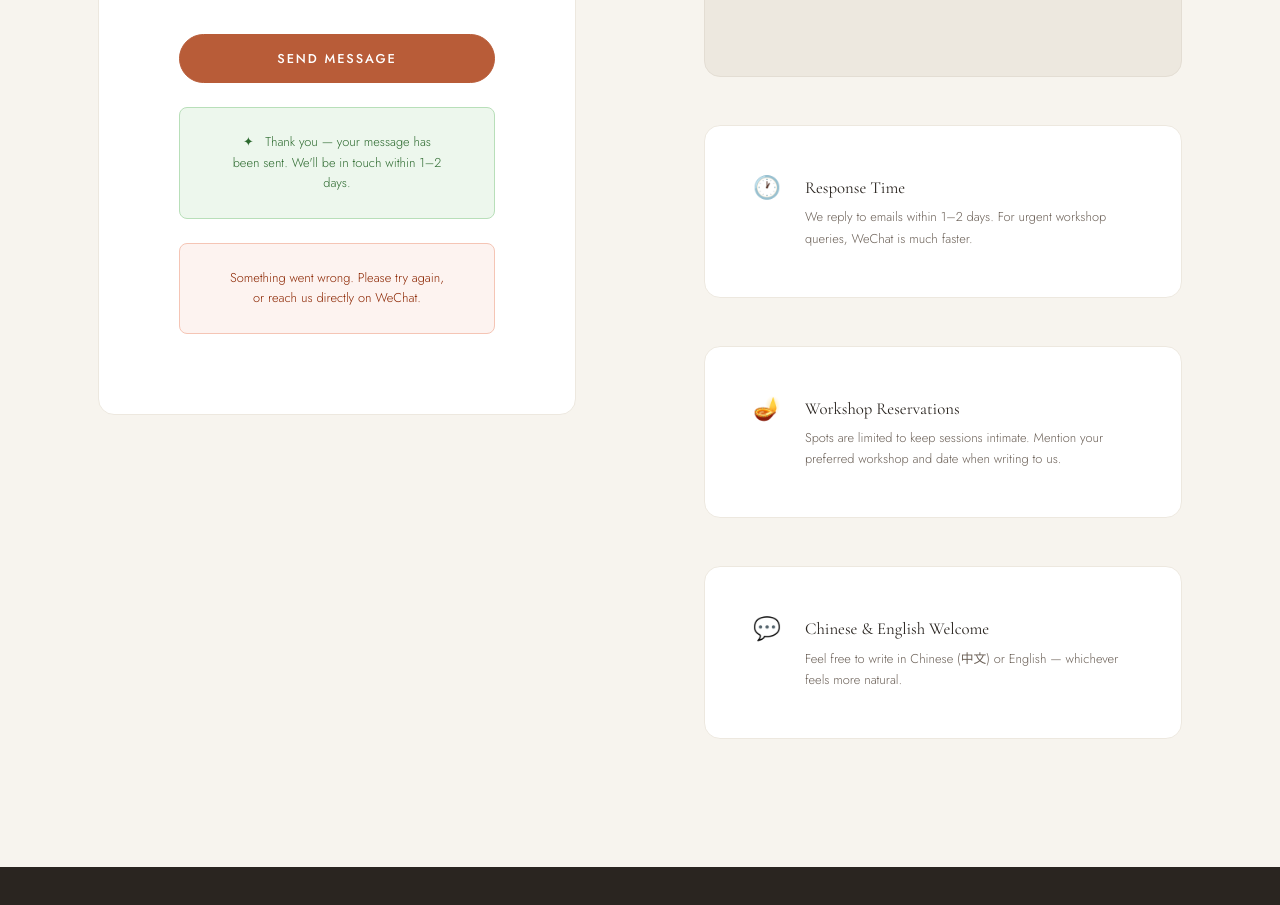
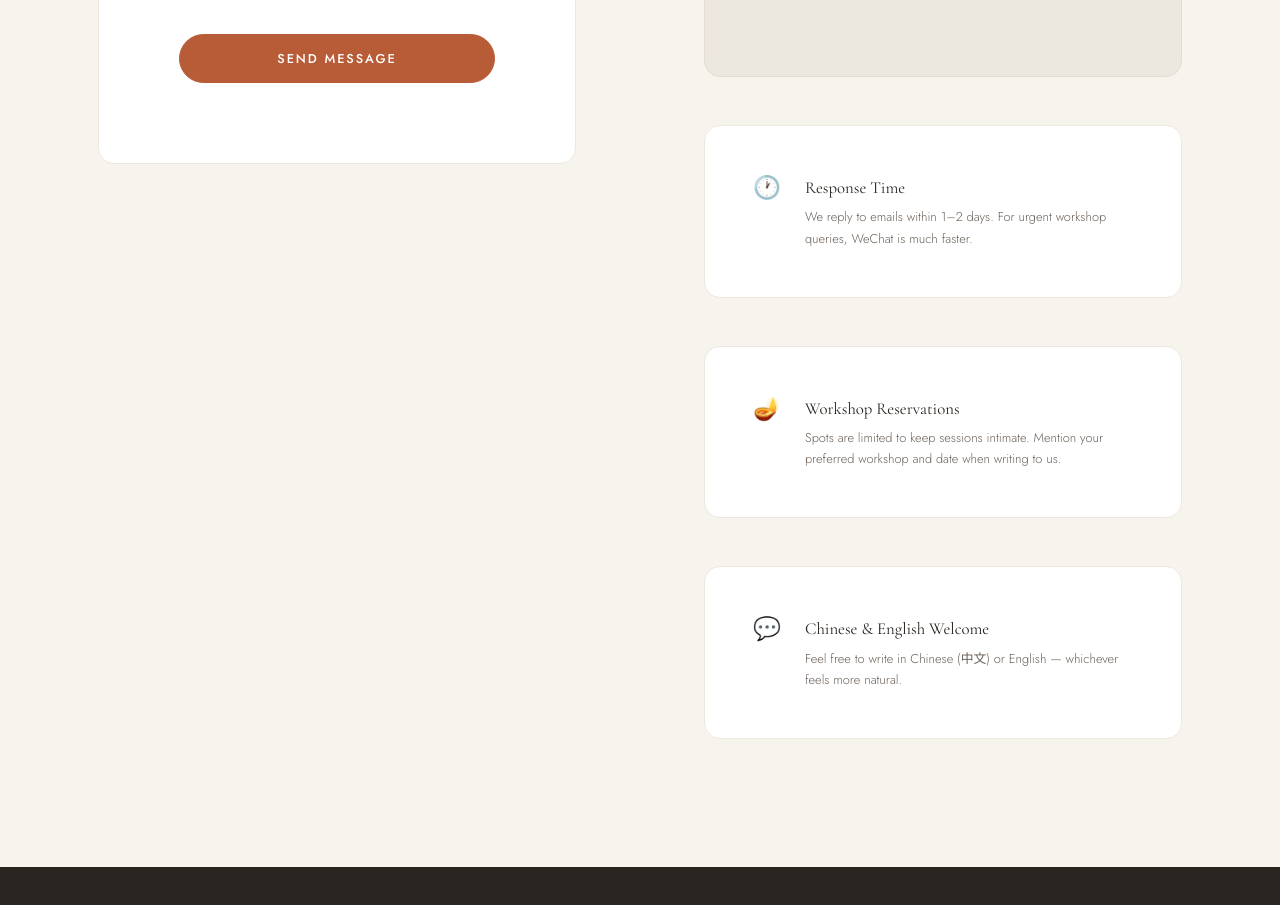
Before and after one commit to metimeplanet/MeTimePlanet_OfficialWebsite, a plain HTML site: page pages/contact.html in a window 1280 px wide. Shown: the part 1299-2204 px from the top of the page. Drawn offline with nearby package versions, Linux system fonts and the light colour scheme.

Commit message:
fixed a bug

```diff
--- a/pages/contact.html
+++ b/pages/contact.html
@@ -346,10 +346,10 @@
             Send Message
           </button>
 
-          <div class="form-feedback success" id="form-success">
+          <div class="form-feedback success" id="form-success" style="display:none;">
             ✦ &nbsp; Thank you — your message has been sent. We'll be in touch within 1–2 days.
           </div>
-          <div class="form-feedback error" id="form-error">
+          <div class="form-feedback error" id="form-error" style="display:none;">
             Something went wrong. Please try again, or reach us directly on WeChat.
           </div>
         </form>
```
